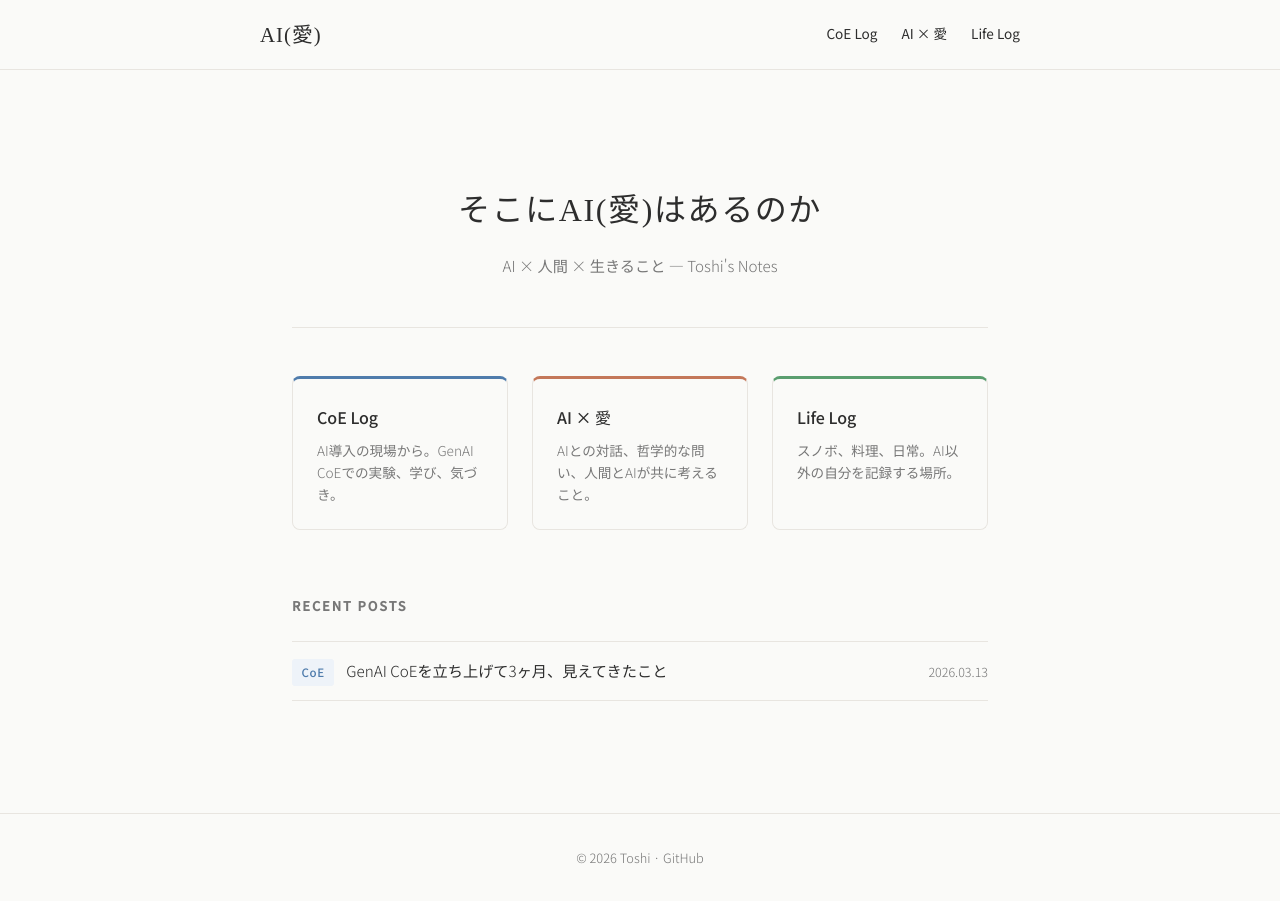
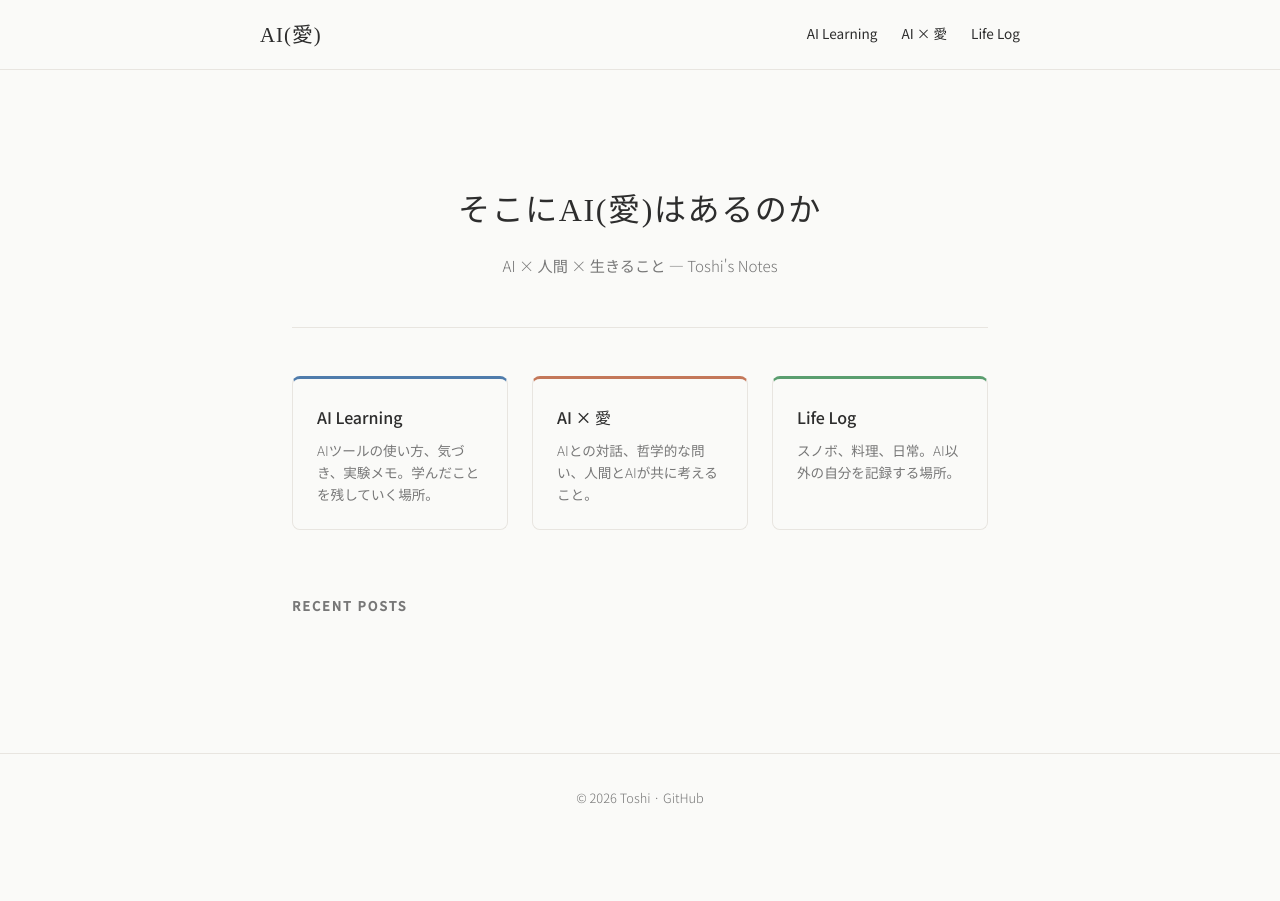
Before and after one commit to tossy/tossy.github.io, a Jekyll site: the page built from index.html, in a window 1280 px wide. Built offline with Jekyll 4.4.1, drawn with Linux system fonts in a browser that asks for light colours.

Commit message:
rename: coe → ai-learning

```diff
--- a/_coe/2026-03-13-first-post.md
+++ /dev/null
@@ -1,23 +0,0 @@
----
-title: "GenAI CoEを立ち上げて3ヶ月、見えてきたこと"
-date: 2026-03-13
-tags: [CoE, GenAI, 社内AI]
----
-
-2025年12月にGenAI Center of Excellenceを立ち上げてから、約3ヶ月が経った。
-
-## きっかけ
-
-会社全体の今年のテーマがAI活用。でも多くの社員はまだ懐疑的で、「どこから始めればいいか分からない」という声が多かった。ならば、実際にやってみる場所を作ろうと思った。
-
-## やってきたこと
-
-月1回のセッションで、プロンプトの基礎から始まり、データ活用、プロセスマッピングへと段階的に進めている。参加者はクロスファンクションで約16名。
-
-印象的だったのは、**ギジロック**（自作の議事録生成エージェント）のデモ。.vttファイルを渡すだけでエグゼクティブサマリーから次のアクションまで自動生成する。日本チームで好評だったのが、バルセロナチームにも広がった。
-
-## 気づき
-
-AIツールの価値は、**「使えること」より「使いこなせること」**。そしてそれ以上に、**「なぜ使うのか」を語れること**が大事だと分かってきた。
-
-技術より先に、哲学が必要なのかもしれない。
--- a/_config.yml
+++ b/_config.yml
@@ -5,9 +5,9 @@ baseurl: ""
 author: Toshi
 
 collections:
-  coe:
+  ai_learning:
     output: true
-    permalink: /coe/:name/
+    permalink: /ai-learning/:name/
   ai_ai:
     output: true
     permalink: /ai-ai/:name/
@@ -18,10 +18,10 @@ collections:
 defaults:
   - scope:
       path: ""
-      type: "coe"
+      type: "ai_learning"
     values:
       layout: "post"
-      category: "coe"
+      category: "ai_learning"
   - scope:
       path: ""
       type: "ai_ai"
--- a/_layouts/default.html
+++ b/_layouts/default.html
@@ -14,7 +14,7 @@
     <nav class="nav-container">
       <a href="{{ '/' | relative_url }}" class="site-title">AI(愛)</a>
       <div class="nav-links">
-        <a href="{{ '/coe/' | relative_url }}" class="nav-link nav-coe">CoE Log</a>
+        <a href="{{ '/ai-learning/' | relative_url }}" class="nav-link nav-coe">AI Learning</a>
         <a href="{{ '/ai-ai/' | relative_url }}" class="nav-link nav-aiai">AI × 愛</a>
         <a href="{{ '/lifelog/' | relative_url }}" class="nav-link nav-life">Life Log</a>
       </div>
--- a/index.html
+++ b/index.html
@@ -7,9 +7,9 @@ layout: default
 </div>
 
 <div class="sections-grid">
-  <a href="/coe/" class="section-card card-coe">
-    <h2>CoE Log</h2>
-    <p>AI導入の現場から。GenAI CoEでの実験、学び、気づき。</p>
+  <a href="/ai-learning/" class="section-card card-coe">
+    <h2>AI Learning</h2>
+    <p>AIツールの使い方、気づき、実験メモ。学んだことを残していく場所。</p>
   </a>
   <a href="/ai-ai/" class="section-card card-aiai">
     <h2>AI × 愛</h2>
@@ -24,12 +24,12 @@ layout: default
 <div class="recent-posts">
   <h2>Recent Posts</h2>
   <ul class="post-list">
-    {% assign all_posts = site.coe | concat: site.ai_ai | concat: site.lifelog | sort: 'date' | reverse %}
+    {% assign all_posts = site.ai_learning | concat: site.ai_ai | concat: site.lifelog | sort: 'date' | reverse %}
     {% for post in all_posts limit: 10 %}
     <li class="post-item">
       <div class="post-item-left">
-        {% if post.category == "coe" %}
-          <span class="category-badge badge-coe">CoE</span>
+        {% if post.category == "ai_learning" %}
+          <span class="category-badge badge-coe">AI Learning</span>
         {% elsif post.category == "ai_ai" %}
           <span class="category-badge badge-aiai">AI × 愛</span>
         {% elsif post.category == "lifelog" %}
```
Also changed, not shown: _layouts/post.html (+4 -4 lines), ai-learning/index.html (renamed from coe/index.html, +4 -4 lines).
